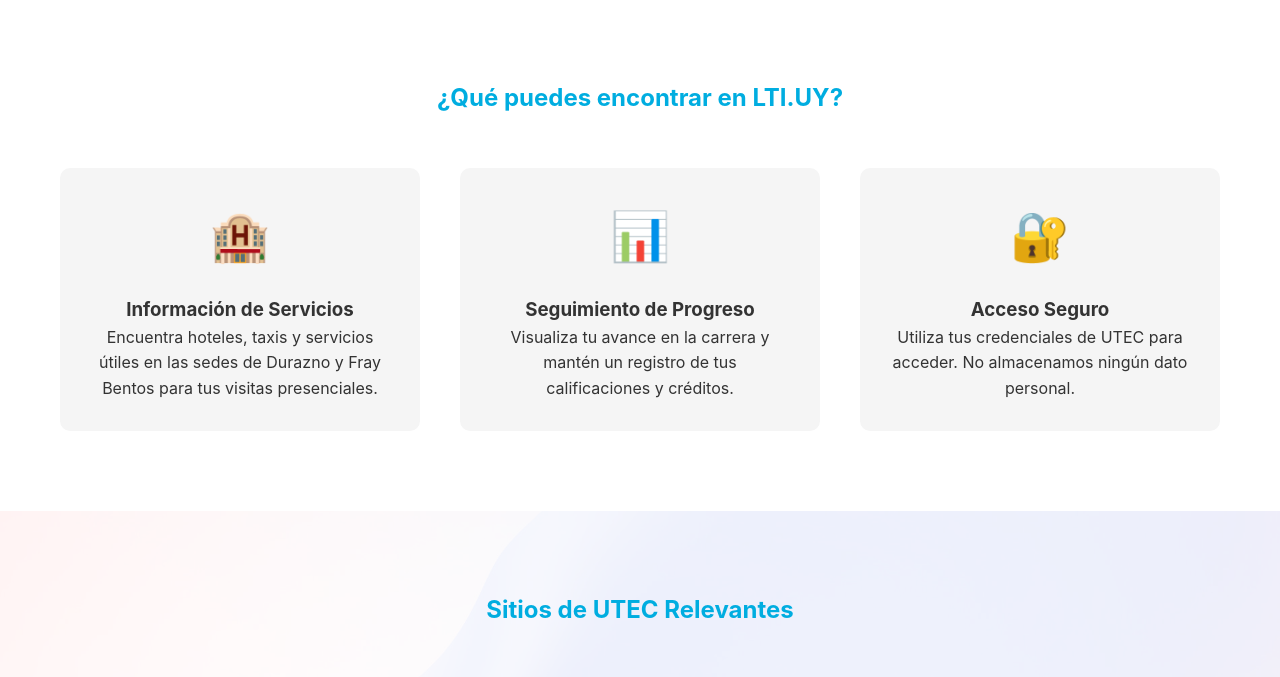
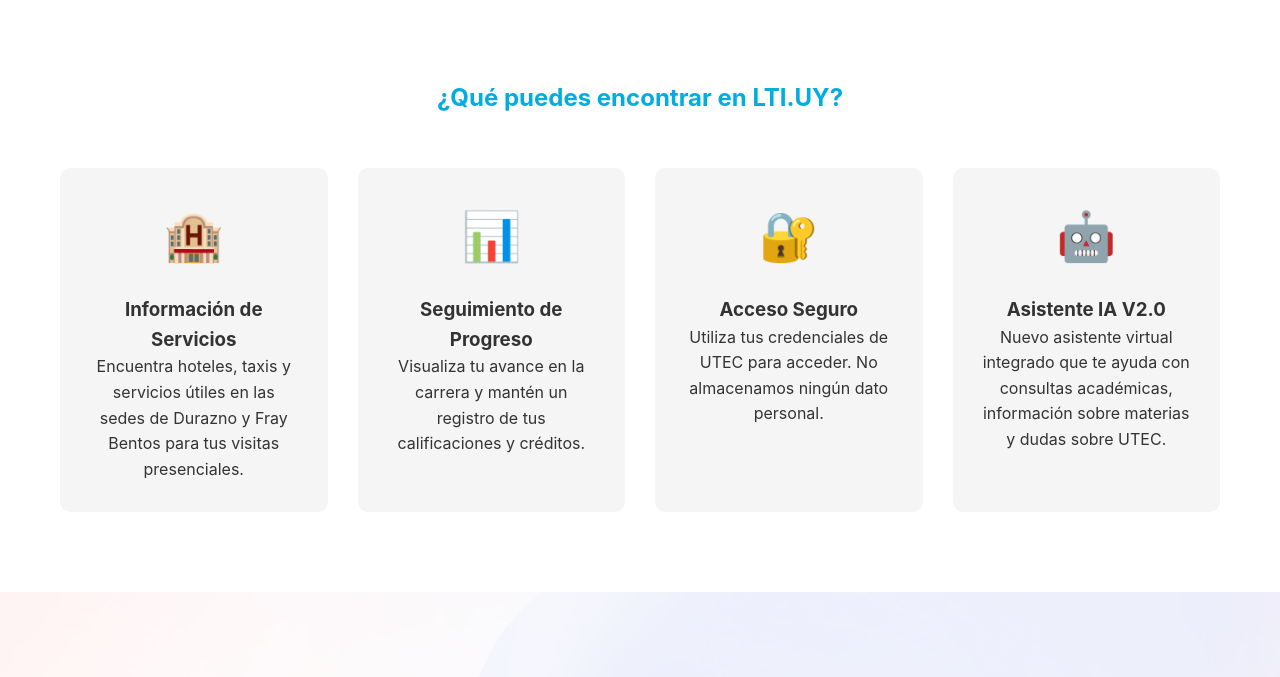
Before and after one commit to missingus3r/lti.uy_v2, a Node server app: page / in a window 1280 px wide. Shown: the part 542-1219 px from the top of the page. Run offline with Node 20, Linux system fonts and the light colour scheme; some libraries are stand-ins or nearby versions.

Commit message:
Actualiza estilos de la cuadrícula de características y mejora la funcionalidad del asistente de IA. Se ajustan los márgenes y se añaden mensajes de depuración para verificar la existencia de elementos del asistente. Se incorpora un nuevo card para el asistente en la vista principal y se actualiza la sección de noticias con información sobre la versión 2.0 del asistente.

```diff
--- a/public/css/styles.css
+++ b/public/css/styles.css
@@ -115,8 +115,8 @@
 
 .features-grid {
   display: grid;
-  grid-template-columns: repeat(auto-fit, minmax(300px, 1fr));
-  gap: 40px;
+  grid-template-columns: repeat(auto-fit, minmax(250px, 1fr));
+  gap: 30px;
   margin-top: 50px;
 }
 
--- a/views/index.ejs
+++ b/views/index.ejs
@@ -178,6 +178,11 @@
                     <div class="feature-icon">🔐</div>
                     <h3>Acceso Seguro</h3>
                     <p>Utiliza tus credenciales de UTEC para acceder. No almacenamos ningún dato personal.</p>
+                </div>
+                <div class="feature-card">
+                    <div class="feature-icon">🤖</div>
+                    <h3>Asistente IA V2.0</h3>
+                    <p>Nuevo asistente virtual integrado que te ayuda con consultas académicas, información sobre materias y dudas sobre UTEC.</p>
                 </div>
             </div>
         </div>
--- a/views/news.ejs
+++ b/views/news.ejs
@@ -168,6 +168,7 @@
                     <li><span class="new">NEW!</span> - Arquitectura renovada con Express.js y MongoDB para mejor rendimiento</li>
                     <li><span class="new">NEW!</span> - Sistema de sesiones seguras y manejo de datos académicos privados</li>
                     <li><span class="new">NEW!</span> - Responsive design optimizado para dispositivos móviles</li>
+                    <li><span class="new">NEW!</span> - Asistente IA V2.0 integrado con chat inteligente y historial de conversaciones</li>
                 </ul>
 
                 <p>Esta nueva versión está construida desde cero con tecnologías modernas y un enfoque en la experiencia del usuario. Esperamos que disfruten de todas las mejoras y nuevas funcionalidades.</p>
--- a/views/partials/footer.ejs
+++ b/views/partials/footer.ejs
@@ -16,7 +16,7 @@
 </footer>
 
 <!-- AI Assistant Widget -->
-<% if (typeof session !== 'undefined' && session.authenticated) { %>
+<% if (typeof session !== 'undefined' && session && session.authenticated) { %>
 <div id="assistant-overlay"></div>
 
 <div id="assistant-widget">
--- a/views/welcome.ejs
+++ b/views/welcome.ejs
@@ -278,7 +278,7 @@
     <div class="welcome-container">
         <div class="welcome-header">
             <h1>¡Hola, <%= user.split('.')[0].charAt(0).toUpperCase() + user.split('.')[0].slice(1) %>!</h1>
-            <p>Tu progreso académico de la Licenciatura en Tecnologías de la Información</p>
+            <p>Debajo encontrarás tu progreso académico de la Licenciatura en Tecnologías de la Información</p>
         </div>
 
             <div id="progressContainer" class="progress-section">
@@ -404,7 +404,7 @@
         </div>
     </div>
 
-    <%- include('partials/footer', { marginTop: '100px', showTerms: true }) %>
+    <%- include('partials/footer', { marginTop: '100px', showTerms: true, session: session }) %>
 
     <script>
         const userHash = '<%= session.userHash %>';
```
Also changed, not shown: public/js/main.js (+33 -6 lines).
